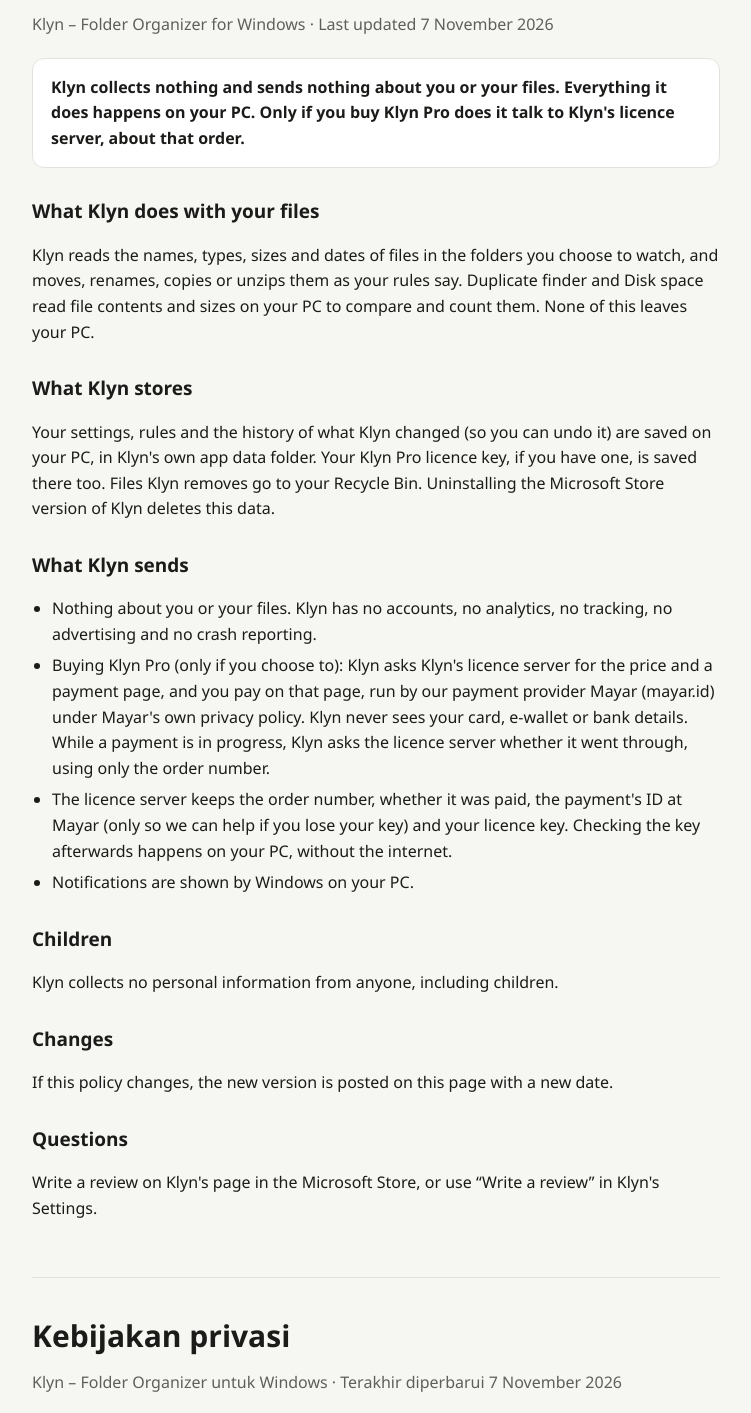
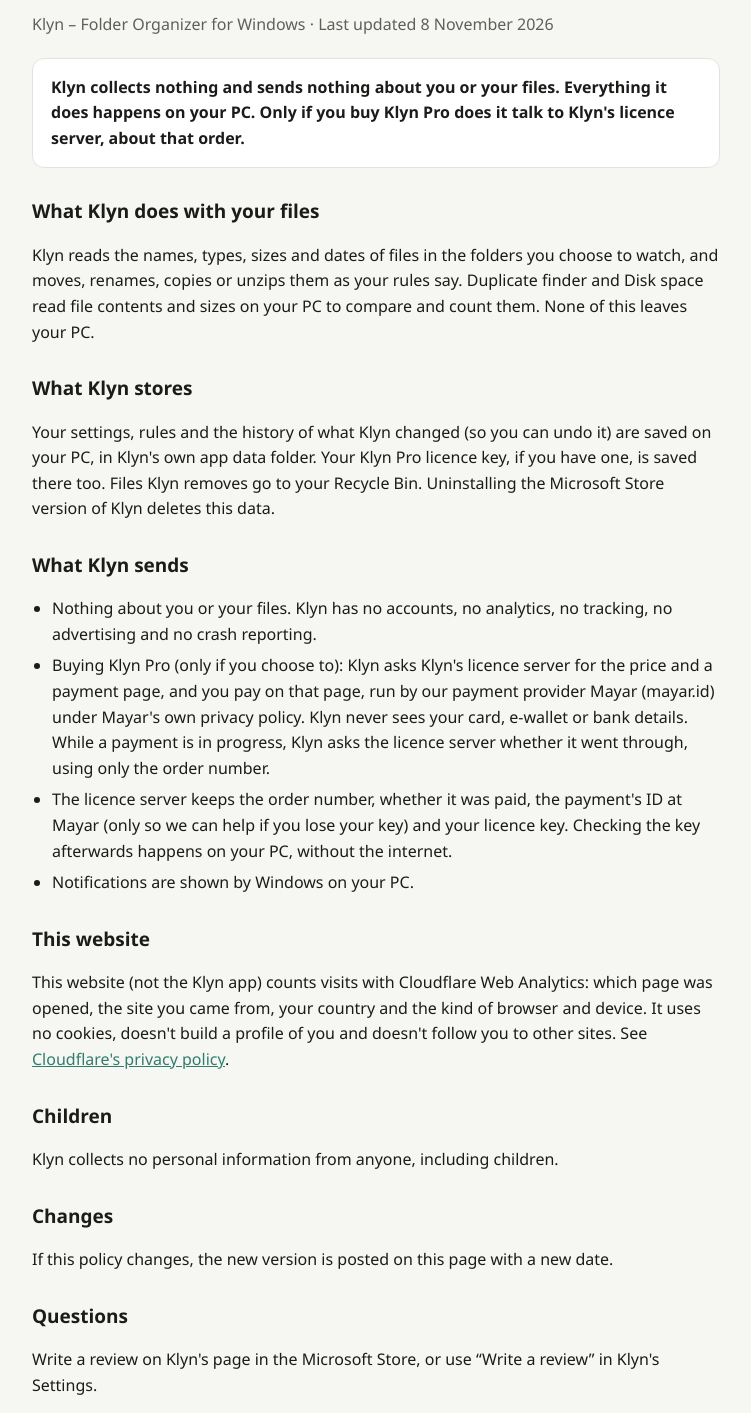
Before and after one commit to kangkungmozzarella/kangkungmozzarella.github.io, a plain HTML site: page privacy/index.html in a window 1280 px wide. Shown: the part 148-1561 px from the top of the page, without its empty margins (264-1015 px from the left). Drawn offline with Linux system fonts and the light colour scheme.

Commit message:
Site: count visits with Cloudflare Web Analytics (no cookies), described on the privacy page

```diff
--- a/privacy/index.html
+++ b/privacy/index.html
@@ -78,7 +78,7 @@
 
   <section id="en" lang="en">
     <h1>Privacy policy</h1>
-    <p class="muted">Klyn – Folder Organizer for Windows · Last updated 7 November 2026</p>
+    <p class="muted">Klyn – Folder Organizer for Windows · Last updated 8 November 2026</p>
     <p class="summary">Klyn collects nothing and sends nothing about you or your files. Everything it does happens on your PC. Only if you buy Klyn Pro does it talk to Klyn's licence server, about that order.</p>
 
     <h2>What Klyn does with your files</h2>
@@ -95,6 +95,9 @@
       <li>Notifications are shown by Windows on your PC.</li>
     </ul>
 
+    <h2>This website</h2>
+    <p>This website (not the Klyn app) counts visits with Cloudflare Web Analytics: which page was opened, the site you came from, your country and the kind of browser and device. It uses no cookies, doesn't build a profile of you and doesn't follow you to other sites. See <a href="https://www.cloudflare.com/privacypolicy/">Cloudflare's privacy policy</a>.</p>
+
     <h2>Children</h2>
     <p>Klyn collects no personal information from anyone, including children.</p>
 
@@ -107,7 +110,7 @@
 
   <section id="id" lang="id">
     <h1>Kebijakan privasi</h1>
-    <p class="muted">Klyn – Folder Organizer untuk Windows · Terakhir diperbarui 7 November 2026</p>
+    <p class="muted">Klyn – Folder Organizer untuk Windows · Terakhir diperbarui 8 November 2026</p>
     <p class="summary">Klyn tidak mengumpulkan dan tidak mengirim apa pun tentang kamu atau file-mu. Semua yang dilakukannya terjadi di PC-mu. Hanya kalau kamu membeli Klyn Pro, Klyn menghubungi server lisensi Klyn, soal pesanan itu.</p>
 
     <h2>Apa yang Klyn lakukan dengan file-mu</h2>
@@ -124,6 +127,9 @@
       <li>Notifikasi ditampilkan oleh Windows di PC-mu.</li>
     </ul>
 
+    <h2>Situs web ini</h2>
+    <p>Situs web ini (bukan aplikasi Klyn) menghitung kunjungan dengan Cloudflare Web Analytics: halaman yang dibuka, situs asalmu, negaramu, serta jenis browser dan perangkat. Tidak memakai cookie, tidak membuat profil tentangmu, dan tidak mengikutimu ke situs lain. Lihat <a href="https://www.cloudflare.com/privacypolicy/">kebijakan privasi Cloudflare</a>.</p>
+
     <h2>Anak-anak</h2>
     <p>Klyn tidak mengumpulkan informasi pribadi dari siapa pun, termasuk anak-anak.</p>
 
@@ -134,5 +140,7 @@
     <p>Tulis ulasan di halaman Klyn di Microsoft Store, atau lewat “Tulis ulasan” di Pengaturan Klyn.</p>
   </section>
 </main>
+<!-- Cloudflare Web Analytics: counts visits, no cookies (see /privacy/). Not on /pro/, whose URL carries a buyer's claim. -->
+<script defer src='https://static.cloudflareinsights.com/beacon.min.js' data-cf-beacon='{"token": "c2927adb3f8b46b29a2fca97b4f74ce2"}'></script>
 </body>
 </html>
```
Also changed, not shown: index.html (+2 -0 lines).
